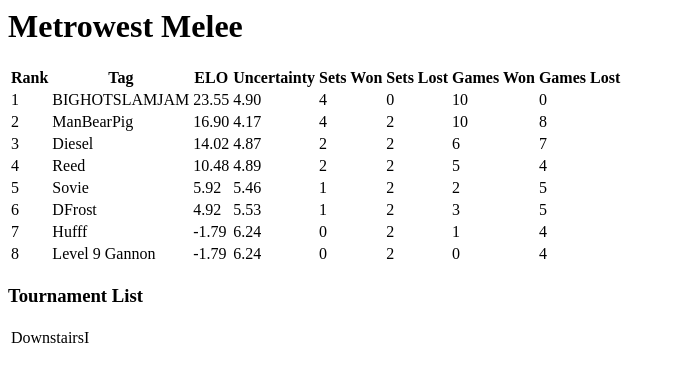
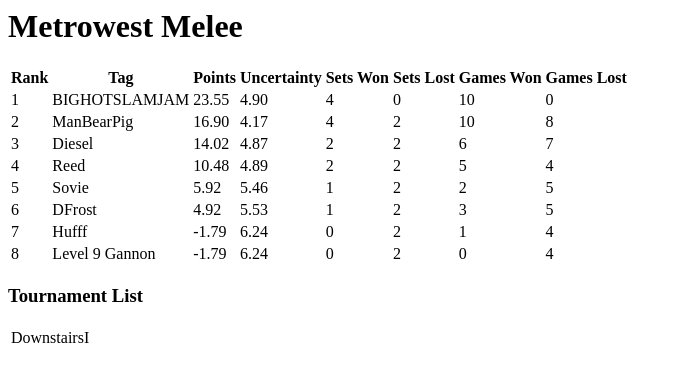
Before and after one commit to JonesAndrew/ChallongeGen, a Django app: page / in a window 1280 px wide. Shown: the top 382 px of the page, without its empty margins (0-682 px from the left). Run offline with Django 3.2, Linux system fonts and the light colour scheme; data comes from the database, SQL or seed files in the repository.

Commit message:
safer rankings

```diff
--- a/gen/templates/gen/index.html
+++ b/gen/templates/gen/index.html
@@ -12,7 +12,7 @@
             <tr class="yes">
                 <th>Rank</th>
                 <th>Tag</th>
-                <th>ELO</th>
+                <th>Points</th>
                 <th>Uncertainty</th>
                 <th>Sets Won</th>
                 <th>Sets Lost</th>
```
